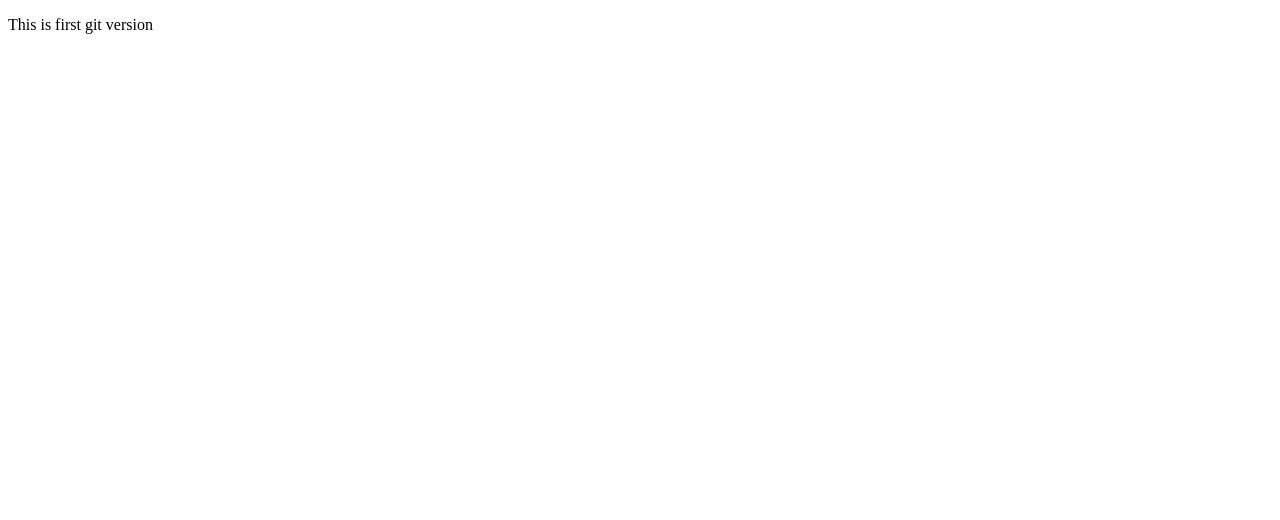
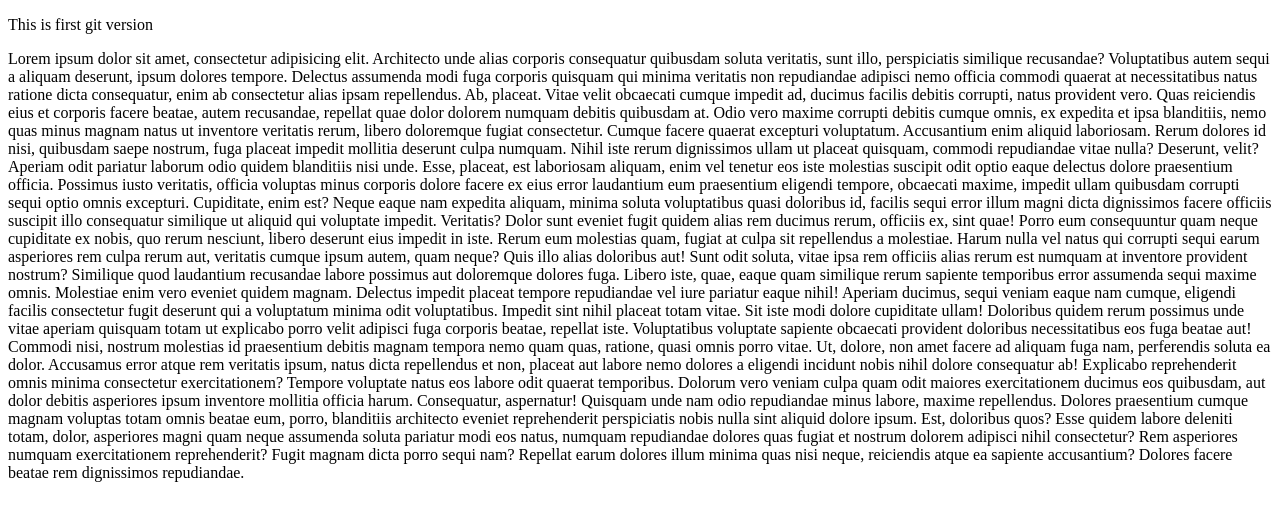
Before and after one commit to Rajeev4kumar/Demo4skills, a plain HTML site: page index.html in a window 1280 px wide. Drawn offline with Linux system fonts and the light colour scheme.

Commit message:
My second change

```diff
--- a/index.html
+++ b/index.html
@@ -7,5 +7,25 @@
 </head>
 <body>
     <p> This is first git version</p>
+    <p> Lorem ipsum dolor sit amet, consectetur adipisicing elit. Architecto unde alias corporis consequatur quibusdam soluta veritatis, sunt illo, perspiciatis similique recusandae? Voluptatibus autem sequi a aliquam deserunt, ipsum dolores tempore.
+    Delectus assumenda modi fuga corporis quisquam qui minima veritatis non repudiandae adipisci nemo officia commodi quaerat at necessitatibus natus ratione dicta consequatur, enim ab consectetur alias ipsam repellendus. Ab, placeat.
+    Vitae velit obcaecati cumque impedit ad, ducimus facilis debitis corrupti, natus provident vero. Quas reiciendis eius et corporis facere beatae, autem recusandae, repellat quae dolor dolorem numquam debitis quibusdam at.
+    Odio vero maxime corrupti debitis cumque omnis, ex expedita et ipsa blanditiis, nemo quas minus magnam natus ut inventore veritatis rerum, libero doloremque fugiat consectetur. Cumque facere quaerat excepturi voluptatum.
+    Accusantium enim aliquid laboriosam. Rerum dolores id nisi, quibusdam saepe nostrum, fuga placeat impedit mollitia deserunt culpa numquam. Nihil iste rerum dignissimos ullam ut placeat quisquam, commodi repudiandae vitae nulla?
+    Deserunt, velit? Aperiam odit pariatur laborum odio quidem blanditiis nisi unde. Esse, placeat, est laboriosam aliquam, enim vel tenetur eos iste molestias suscipit odit optio eaque delectus dolore praesentium officia.
+    Possimus iusto veritatis, officia voluptas minus corporis dolore facere ex eius error laudantium eum praesentium eligendi tempore, obcaecati maxime, impedit ullam quibusdam corrupti sequi optio omnis excepturi. Cupiditate, enim est?
+    Neque eaque nam expedita aliquam, minima soluta voluptatibus quasi doloribus id, facilis sequi error illum magni dicta dignissimos facere officiis suscipit illo consequatur similique ut aliquid qui voluptate impedit. Veritatis?
+    Dolor sunt eveniet fugit quidem alias rem ducimus rerum, officiis ex, sint quae! Porro eum consequuntur quam neque cupiditate ex nobis, quo rerum nesciunt, libero deserunt eius impedit in iste.
+    Rerum eum molestias quam, fugiat at culpa sit repellendus a molestiae. Harum nulla vel natus qui corrupti sequi earum asperiores rem culpa rerum aut, veritatis cumque ipsum autem, quam neque?
+    Quis illo alias doloribus aut! Sunt odit soluta, vitae ipsa rem officiis alias rerum est numquam at inventore provident nostrum? Similique quod laudantium recusandae labore possimus aut doloremque dolores fuga.
+    Libero iste, quae, eaque quam similique rerum sapiente temporibus error assumenda sequi maxime omnis. Molestiae enim vero eveniet quidem magnam. Delectus impedit placeat tempore repudiandae vel iure pariatur eaque nihil!
+    Aperiam ducimus, sequi veniam eaque nam cumque, eligendi facilis consectetur fugit deserunt qui a voluptatum minima odit voluptatibus. Impedit sint nihil placeat totam vitae. Sit iste modi dolore cupiditate ullam!
+    Doloribus quidem rerum possimus unde vitae aperiam quisquam totam ut explicabo porro velit adipisci fuga corporis beatae, repellat iste. Voluptatibus voluptate sapiente obcaecati provident doloribus necessitatibus eos fuga beatae aut!
+    Commodi nisi, nostrum molestias id praesentium debitis magnam tempora nemo quam quas, ratione, quasi omnis porro vitae. Ut, dolore, non amet facere ad aliquam fuga nam, perferendis soluta ea dolor.
+    Accusamus error atque rem veritatis ipsum, natus dicta repellendus et non, placeat aut labore nemo dolores a eligendi incidunt nobis nihil dolore consequatur ab! Explicabo reprehenderit omnis minima consectetur exercitationem?
+    Tempore voluptate natus eos labore odit quaerat temporibus. Dolorum vero veniam culpa quam odit maiores exercitationem ducimus eos quibusdam, aut dolor debitis asperiores ipsum inventore mollitia officia harum. Consequatur, aspernatur!
+    Quisquam unde nam odio repudiandae minus labore, maxime repellendus. Dolores praesentium cumque magnam voluptas totam omnis beatae eum, porro, blanditiis architecto eveniet reprehenderit perspiciatis nobis nulla sint aliquid dolore ipsum.
+    Est, doloribus quos? Esse quidem labore deleniti totam, dolor, asperiores magni quam neque assumenda soluta pariatur modi eos natus, numquam repudiandae dolores quas fugiat et nostrum dolorem adipisci nihil consectetur?
+    Rem asperiores numquam exercitationem reprehenderit? Fugit magnam dicta porro sequi nam? Repellat earum dolores illum minima quas nisi neque, reiciendis atque ea sapiente accusantium? Dolores facere beatae rem dignissimos repudiandae.</p>
 </body>
 </html>
```
